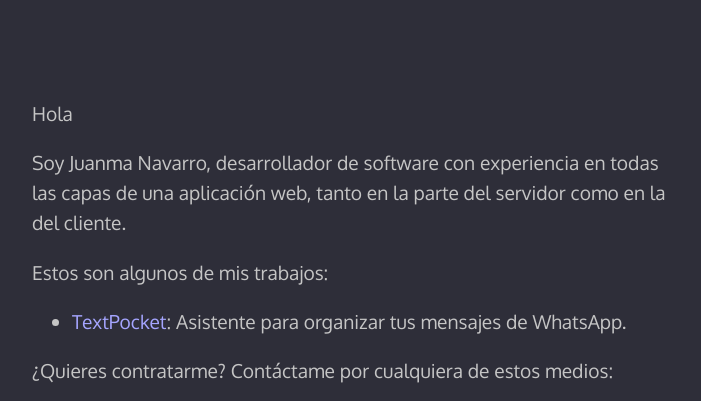
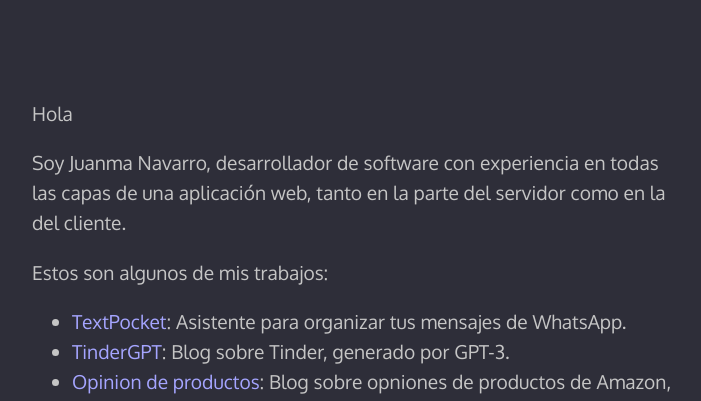
Before and after one commit to juanmanavarro/juanma.uno, a plain HTML site: page index.html in a window 1280 px wide. Shown: the top 401 px of the page, without its empty margins (288-989 px from the left). Drawn offline with Linux system fonts and the light colour scheme.

Commit message:
new projects

```diff
--- a/index.html
+++ b/index.html
@@ -44,6 +44,8 @@
             <p>Estos son algunos de mis trabajos:</p>
             <ul>
                 <li><a href="https://textpocket.com" target="_blank">TextPocket</a>: Asistente para organizar tus mensajes de WhatsApp.</li>
+                <li><a href="https://jnako.wordpress.com" target="_blank">TinderGPT</a>: Blog sobre Tinder, generado por GPT-3.</li>
+                <li><a href="https://jnako5.wordpress.com" target="_blank">Opinion de productos</a>: Blog sobre opniones de productos de Amazon, generado por GPT-3.</li>
             </ul>
             <p>¿Quieres contratarme? Contáctame por cualquiera de estos medios:</p>
             <div class="contact">
```
